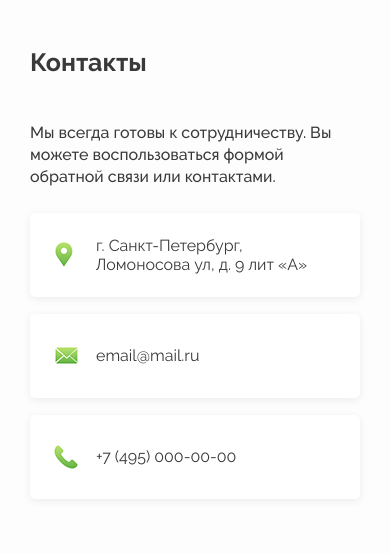
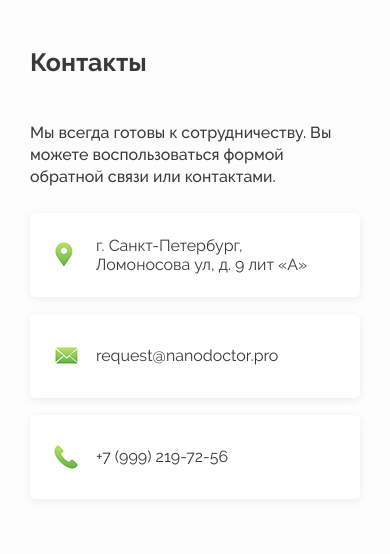
Before and after one commit to Vourhey/chemistrysite, a Django app: template web/landing/templates/landing/index.html in a window 390 px wide. Shown: the part 5323-5877 px from the top of the page. Run offline with Django 3.2, Linux system fonts and the light colour scheme; the template is opened without the code that fills it, so the values that code supplies are empty; some libraries are stand-ins or nearby versions; some web fonts are replaced.

Commit message:
add email and phone number

```diff
--- a/web/landing/templates/landing/index.html
+++ b/web/landing/templates/landing/index.html
@@ -2,7 +2,7 @@
 <html lang="en">
 <head>
     <meta charset="UTF-8">
-    <title>Title</title>
+    <title>Nanodoctor</title>
     <meta name="viewport" content= "width=device-width">
     {% load staticfiles %}
     <link href="{% static 'css/main.css' %}" rel="stylesheet">
@@ -126,7 +126,7 @@
                         <a href="#order-form" class="btn btn-second">Оставить заявку</a>
                     </div>
                     <div class="col-md-6">
-                        <a href="https://youtu.be/F4mAlAyaJ_Q" class="video" target="_blank"></a>
+                        <a href="https://youtu.be/omsZjNKZoGA" class="video" target="_blank"></a>
                     </div>
                 </div>
             </div>
@@ -238,10 +238,10 @@
                             <span class="align">г. Санкт-Петербург, <br> Ломоносова ул, д. 9 лит «А»</span>
                         </div>
                         <div class="contact -mail">
-                            <span class="align">email@mail.ru</span>
+                            <span class="align">request@nanodoctor.pro</span>
                         </div>
                         <div class="contact -phone">
-                            <span class="align">+7 (495) 000-00-00</span>
+                            <span class="align">+7 (999) 219-72-56</span>
                         </div>
                     </div>
                     <div class="col-md-6 item" id="order-form">
```
